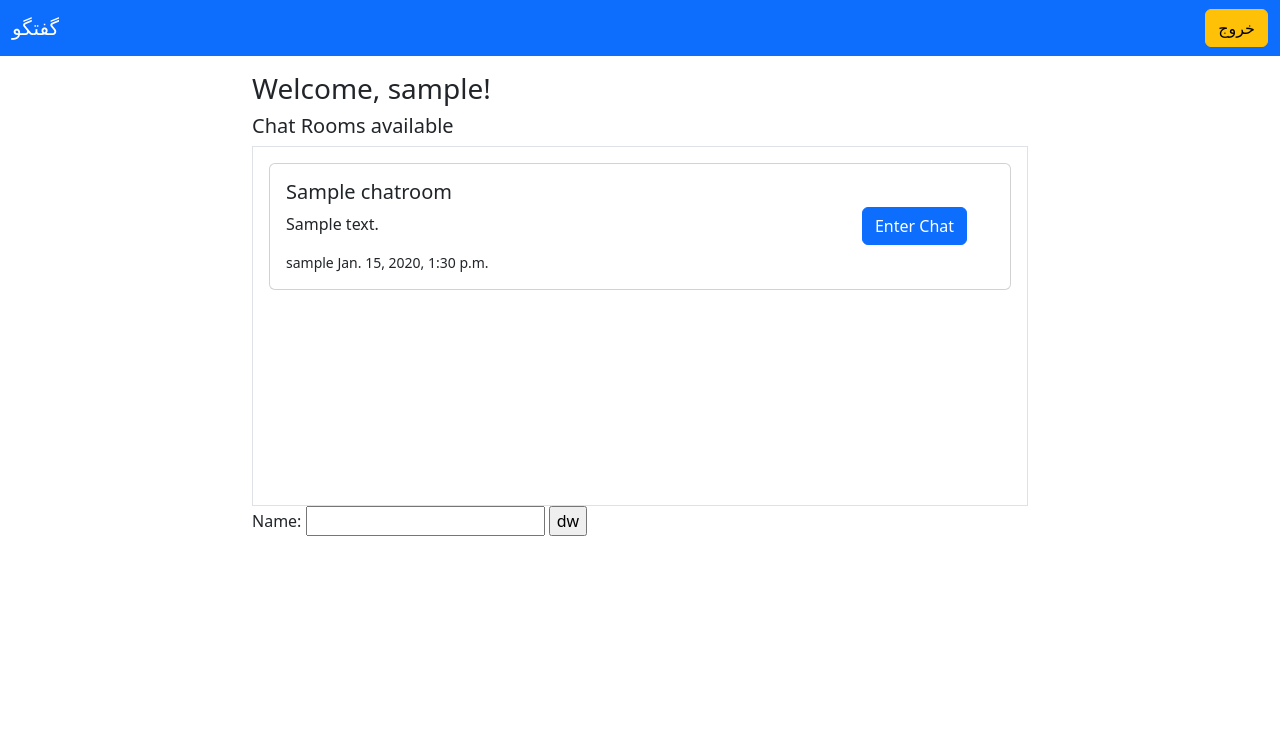
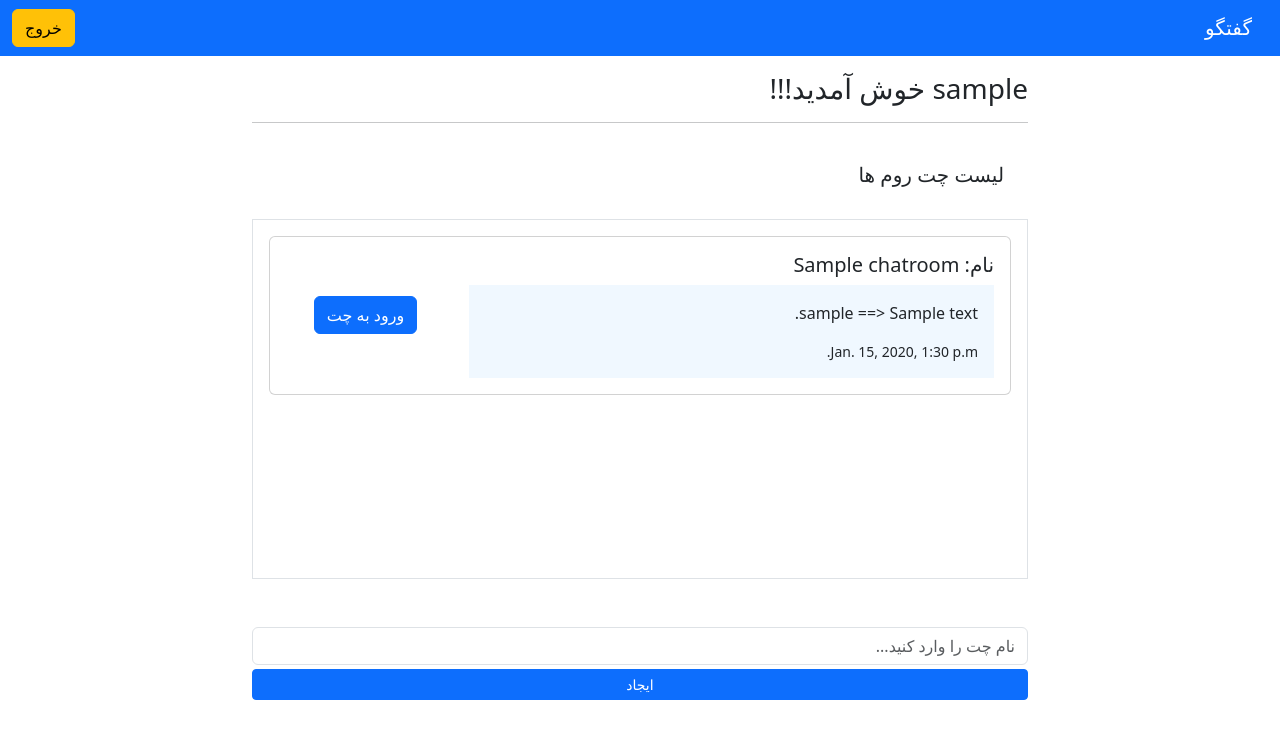
Before and after one commit to HamedMirzaeiOfficial/talkio, a Django app: page /chat/ in a window 1280 px wide. Shown: the top 739 px of the page. Run offline with Django 4.2, Linux system fonts and the light colour scheme; a user stored in the database is signed in; tables that the repository leaves empty hold one stand-in row (values such as "Sample post"); some libraries are stand-ins or nearby versions.

Commit message:
edit css styles

```diff
--- a/accounts/templates/accounts/signup.html
+++ b/accounts/templates/accounts/signup.html
@@ -1,6 +1,5 @@
 {% extends './base.html' %}
 {% load static %}
-<!-- {% load crispy_forms_tags %} -->
 {% block title %}ثبت نام{% endblock %}
 
 {% block content %}
--- a/chat/forms.py
+++ b/chat/forms.py
@@ -6,3 +6,10 @@ class CreateChatRoomForm(forms.ModelForm):
     class Meta:
         model = ChatRoom
         fields = ('name', )
+        widgets = {
+            'name': forms.TextInput(attrs={'class': 'form-control mt-5', 'placeholder': 'نام چت را وارد کنید...'})
+
+        }
+        labels = {
+            'name': ''
+        }
--- a/chat/templates/chat/base.html
+++ b/chat/templates/chat/base.html
@@ -1,5 +1,5 @@
 {% load static %}
-<html lang="en">
+<html lang="fa" dir="rtl">
 
 <head>
     <!-- Required meta tags -->
--- a/chat/templates/chat/index.html
+++ b/chat/templates/chat/index.html
@@ -1,9 +1,9 @@
 {% extends './base.html' %}
+{% block content %}
+    <h3>{{ user.username }} خوش آمدید!!!</h3>
 
-{% block content %}
-    <h3>Welcome, {{ user.username }}!</h3>
-
-    <h5>Chat Rooms available</h5>
+    <hr>
+    <h5 class="p-4">لیست چت روم ها</h5>
 
     <div class="d-flex flex-column">
       <div class="border border-20 p-3" style="overflow-y: scroll;height: 45vh;">
@@ -13,12 +13,19 @@
           <div class="card-body">
             <div class="row">
               <div class="col-9">
-                <h5 class="card-title">{{ room.room_name }}</h5>
-                <p class="card-text">{{ room.last_message.message }}</p>
-                <small>{{ room.last_message.sender }} {{ room.last_message.timestamp }}</small>
+                <h5 class="card-title">نام:‌ {{ room.room_name }}</h5>
+                <div style="background-color: aliceblue;" class="p-3">
+                  {% if room.last_message.message %}
+                    <p class="card-text">{{ room.last_message.sender }} ==> {{ room.last_message.message }}</p>
+                    <small>{{ room.last_message.timestamp }}</small>
+                  {% else %}
+                      پیامی برای نمایش وجود ندارد.
+                  {% endif %}
+
+                </div>
               </div>
               <div class="col-3 text-center my-auto">
-                <a href="{% url 'chat:room' room.room_name %}" class="btn btn-primary align-middle">Enter Chat</a>
+                <a href="{% url 'chat:room' room.room_name %}" class="btn btn-primary align-middle">ورود به چت</a>
               </div>
             </div>
           </div>
@@ -30,8 +37,10 @@
     <form action="" method="post">
       {% csrf_token %}
       {{ form }}
-      <input type="submit" name="" id="" value="dw">
+      <input class="btn btn-primary btn-sm col-12 mt-1" type="submit" name="" id="" value="ایجاد">
     </form>
+
+    <div class="m-5"></div>
 
 
 {% endblock %}
--- a/chat/views.py
+++ b/chat/views.py
@@ -52,7 +52,6 @@ class CreateChatRoomView(LoginRequiredMixin, View):
     def get(self, request, *args, **kwargs):
         chat_rooms = get_chat_rooms_with_last_message()
         form = self.form_class()
-        print(chat_rooms)
         return render(request, self.template_name, {'form': form, 'chat_rooms': chat_rooms})
 
 
--- a/core/settings.py
+++ b/core/settings.py
@@ -55,7 +55,6 @@ THIRD_PARTY_APPS = [
     'admin_interface',
     'colorfield',
     'widget_tweaks',
-    'crispy_forms',
 
     # add this apps for login via google, github and ...
     'social_django',
@@ -202,7 +201,6 @@ MESSAGE_TAGS = {
 # LOGIN_URL = reverse_lazy('accounts:login')
 LOGOUT_REDIRECT_URL = '/'
 
-CRISPY_TEMPLATE_PACK = 'bootstrap4'
 
 # ckeditor
 CKEDITOR_UPLOAD_PATH = "ckeditor/uploads/"
--- a/requirements.txt
+++ b/requirements.txt
@@ -9,7 +9,6 @@ Django==4.2.3
 django-admin-interface==0.24.2
 django-ckeditor==6.6.1
 django-colorfield==0.8.0
-django-crispy-forms==2.0
 django-jalali-date==1.0.1
 django-js-asset==2.1.0
 django-widget-tweaks==1.4.12
```
Also changed, not shown: chat/templates/chat/chat_room.html (+9 -9 lines).
